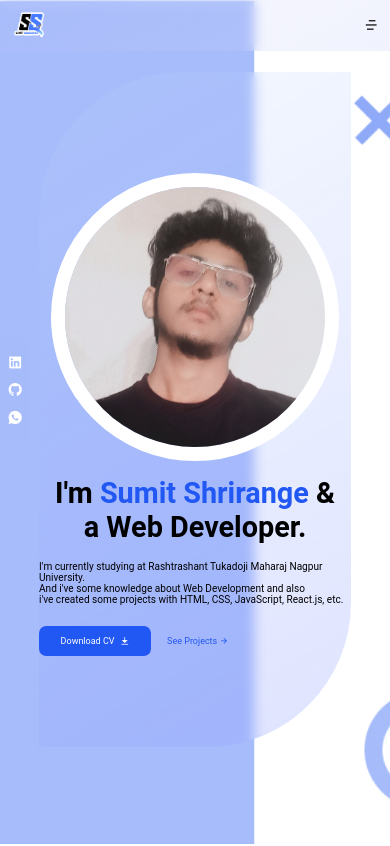
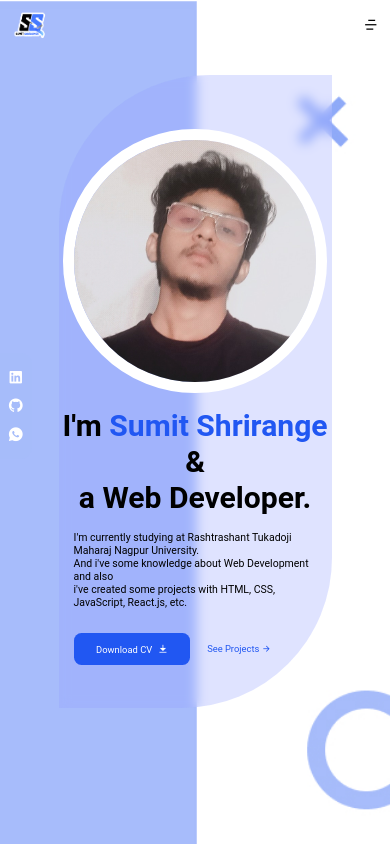
Before and after one commit to sumitshrirange/Sumit-Shrirange-Portfolio, a plain HTML site: page index.html in a window 390 px wide. Shown: the top 846 px of the page. Drawn offline with nearby package versions, Linux system fonts and the light colour scheme.

Commit message:
few changes commit

```diff
--- a/responsive.css
+++ b/responsive.css
@@ -36,9 +36,14 @@
         flex-direction: column;
         align-items: center;
         transition: all .3s ease;
-        background: rgba(0, 55, 255, 0.311);
+        background: #6c92ff;
         border-bottom-left-radius: 1.5rem;
         border-top-left-radius: 1.5rem;
+    }
+
+    .header{
+        background: transparent;
+        backdrop-filter: none;
     }
 
     .navbar a{
@@ -55,13 +60,16 @@
     .home{
         background-image: url(Assets/bg-3.jpg);
         background-size: cover;
+        background-position: center;
     }
 
     .profile{
-        width: 80vw;
-        height: 90vh;
+        width: 70vw;
+        height: 80vh;
         flex-direction: column;
         gap: 2rem;
+        background: rgba(145, 160, 255, 0.295);
+        backdrop-filter: blur(.8rem);
     }
 
     .profile h2{
@@ -72,7 +80,12 @@
 
     .profile p{
         font-size: 1.4rem;
+        padding: 2rem;
+        margin: 0 0 7%;
+    }
 
+    .btn{
+        margin-left: 2rem;
     }
 
     .contact-content{
@@ -104,16 +117,22 @@
 
 @media (max-width: 617px) {
     html{
-        font-size: 45%;
+        font-size: 47%;
     }
 
     .home{
         background-image: url(Assets/bg-4.jpg);
         background-size: cover;
+        background-position: center;
     }
 
     .profile{
-        height: 80vh;
+        height: 75vh;
+    }
+
+    .profile img{
+        width: 35rem;
+        border: 1.5rem solid var(--bg-color);
     }
 
 }
```
